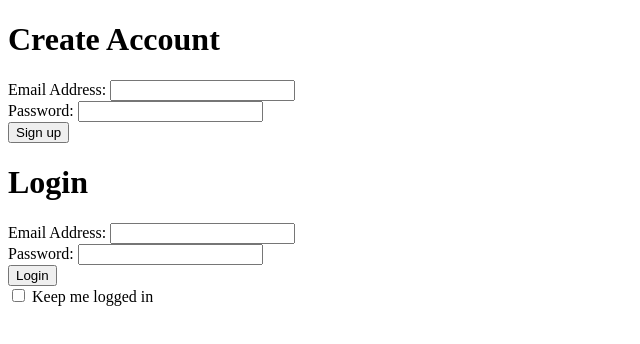
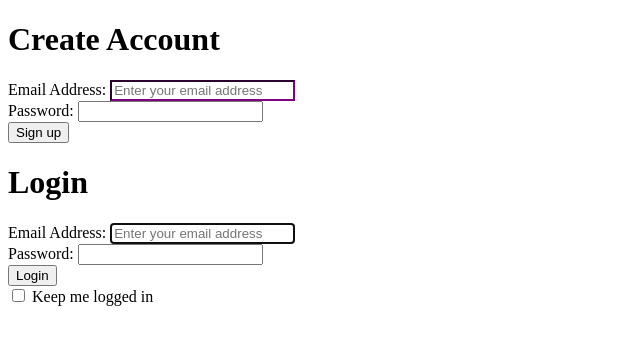
Before and after one commit to Kripakaran/advancedAngular, an Angular app: page / in a window 1280 px wide. Shown: the top 344 px of the page, without its empty margins (0-640 px from the left). Built offline with nearby package versions, Linux system fonts and the light colour scheme.

Commit message:
fix: Use ElementRef from viewChild to manipulate DOM elements

```diff
--- a/src/app/auth-form/auth-form.component.css
+++ b/src/app/auth-form/auth-form.component.css
@@ -0,0 +1,3 @@
+.email{
+    border-color: purple;
+}
--- a/src/app/auth-form/auth-form.component.html
+++ b/src/app/auth-form/auth-form.component.html
@@ -3,7 +3,7 @@
     <ng-content select = "h1"></ng-content>
     <div>
         Email Address:
-        <input type = "email" name = "email" [ngModel]>
+        <input type = "email" name = "email" [ngModel] #email>
     </div>
     <div>
         Password:
--- a/src/app/auth-form/auth-form.component.ts
+++ b/src/app/auth-form/auth-form.component.ts
@@ -1,4 +1,4 @@
-import { Component, OnInit, Output, EventEmitter, ContentChild, AfterContentInit, ViewChild, AfterViewInit, ChangeDetectorRef } from '@angular/core';
+import { Component, OnInit, Output, EventEmitter, ContentChild, AfterContentInit, Renderer2, ViewChild, AfterViewInit, ChangeDetectorRef, ElementRef } from '@angular/core';
 import { AuthMessageComponent } from '../auth-message/auth-message.component';
 import { AuthRememberComponent } from '../auth-remember/auth-remember.component';
 import { User } from './User';
@@ -21,9 +21,11 @@ export class AuthFormComponent implements OnInit, AfterContentInit, AfterViewIni
   @ViewChild(AuthMessageComponent)
   message: AuthMessageComponent;
 
+  @ViewChild('email') email: ElementRef;
+
   loggedIn: Boolean = false;
 
-  constructor(private cd : ChangeDetectorRef) { }
+  constructor(private renderer: Renderer2 ,private cd : ChangeDetectorRef) { }
 
   ngOnInit(): void {
   }
@@ -39,7 +41,17 @@ export class AuthFormComponent implements OnInit, AfterContentInit, AfterViewIni
   }
 
   ngAfterViewInit(){
-     // console.log(this.message);
+
+    this.email.nativeElement.setAttribute('placeholder', 'Enter your email address');
+    this.email.nativeElement.classList.add('email');
+    this.email.nativeElement.focus();
+
+    /* equivalent renderer implementation (renderer is better because its platform independant)
+
+       this.renderer.setElementAttribute('email', 'placeholder', 'enter your email address');
+    */
+
+    // console.log(this.message);
      if(this.message){
       this.message.days = 30;
       }
```
